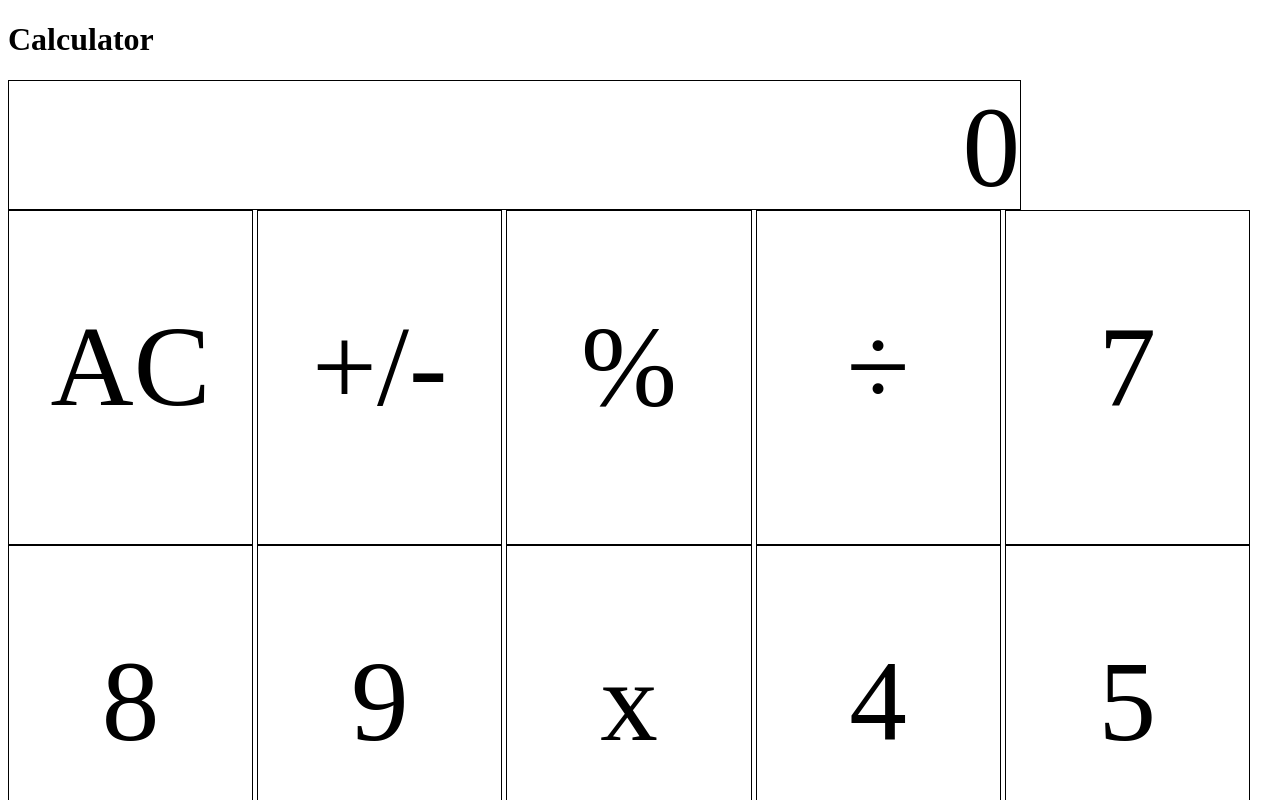
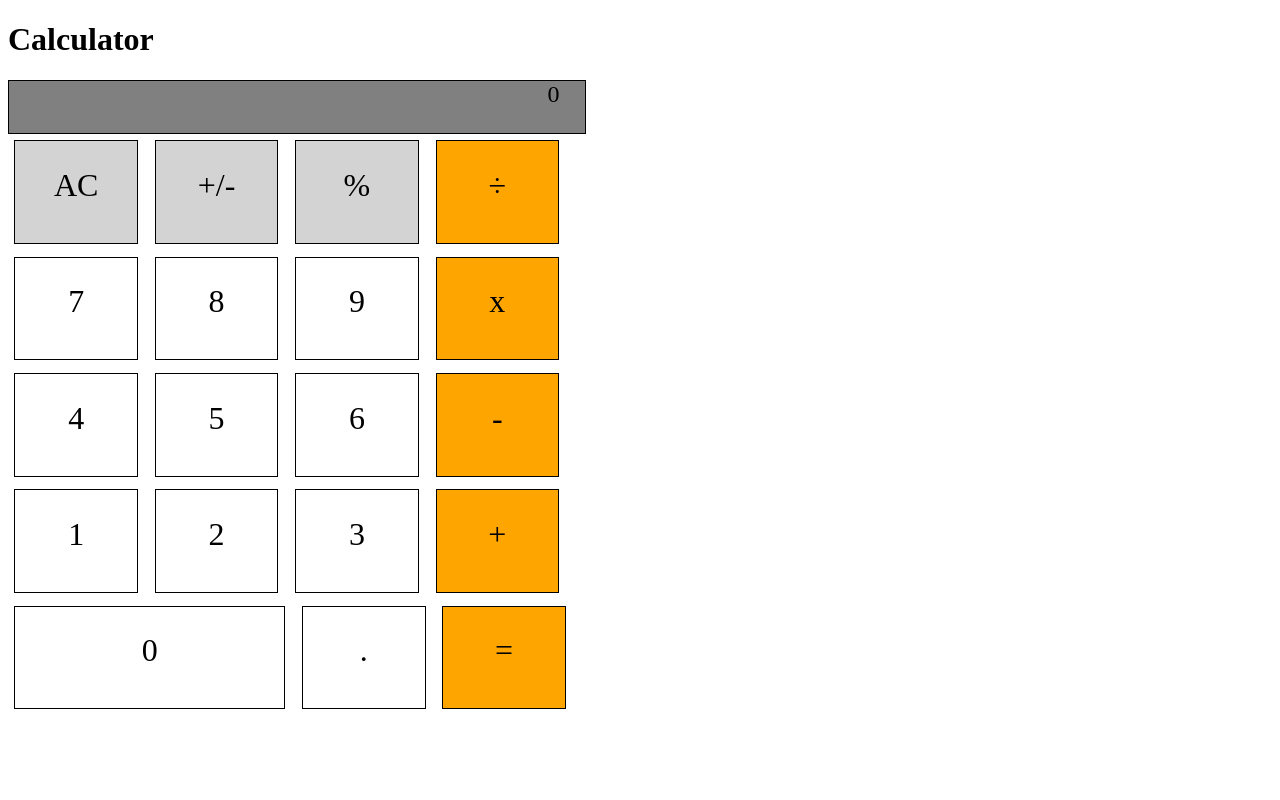
Before and after one commit to patrickshaughnessy/Calculator, a plain HTML site: page index.html in a window 1280 px wide. Shown: the top 800 px of the page. Drawn offline with nearby package versions, Linux system fonts and the light colour scheme.

Commit message:
add styling to look more like mac calculator and fix sizing issues

```diff
--- a/index.html
+++ b/index.html
@@ -9,26 +9,29 @@
 </head>
 <body>
   <h1>Calculator</h1>
+  <div class="container">
     <div class="output"></div>
-  <div class="box">AC</div>
-  <div class="box">+/-</div>
-  <div class="box">%</div>
-  <div class="box">÷</div>
+    <div class="box top">AC</div>
+    <div class="box top">+/-</div>
+    <div class="box top">%</div>
+    <div class="box operand">÷</div>
     <div class="box">7</div>
     <div class="box">8</div>
     <div class="box">9</div>
-  <div class="box">x</div>
+    <div class="box operand">x</div>
     <div class="box">4</div>
     <div class="box">5</div>
     <div class="box">6</div>
-  <div class="box">-</div>
+    <div class="box operand">-</div>
     <div class="box">1</div>
     <div class="box">2</div>
     <div class="box">3</div>
-  <div class="box">+</div>
+    <div class="box operand">+</div>
     <div class="box big">0</div>
     <div class="box">.</div>
-  <div class="box">=</div>
+    <div class="box operand">=</div>
+
+  </div>
 
   <script src="main.js"></script>
 </body>
--- a/style.css
+++ b/style.css
@@ -1,24 +1,37 @@
 .output {
   border: 1px solid black;
-  height: 10vw;
-  width: 79vw;
+  height: 13%;
+  width: 86%;
   text-align: right;
-  font-size: 9vw;
+  font-size: 150%;
+  padding-right: 4%;
+  background-color: gray;
+}
+
+.container {
+  height: 50vh;
+  width: 50vw;
 }
 
 .box {
   border: 1px solid black;
-  height: 19vw;
-  width: 19vw;
+  height: 19%;
+  width: 19%;
   display: inline-block;
   text-align: center;
-  font-size: 9vw;
-  padding-top: 7vw;
+  font-size: 200%;
+  padding-top: 4%;
+  margin: 1%;
 }
 
 .big {
-  border: 1px solid black;
-  height: 19vw;
-  width: 39vw;
-  display: inline-block;
+  width: 42%;
 }
+
+.operand {
+  background-color: orange;
+}
+
+.top {
+  background-color: lightgray;
+}
```
Lines whose indentation alone changed are shown as unchanged.
